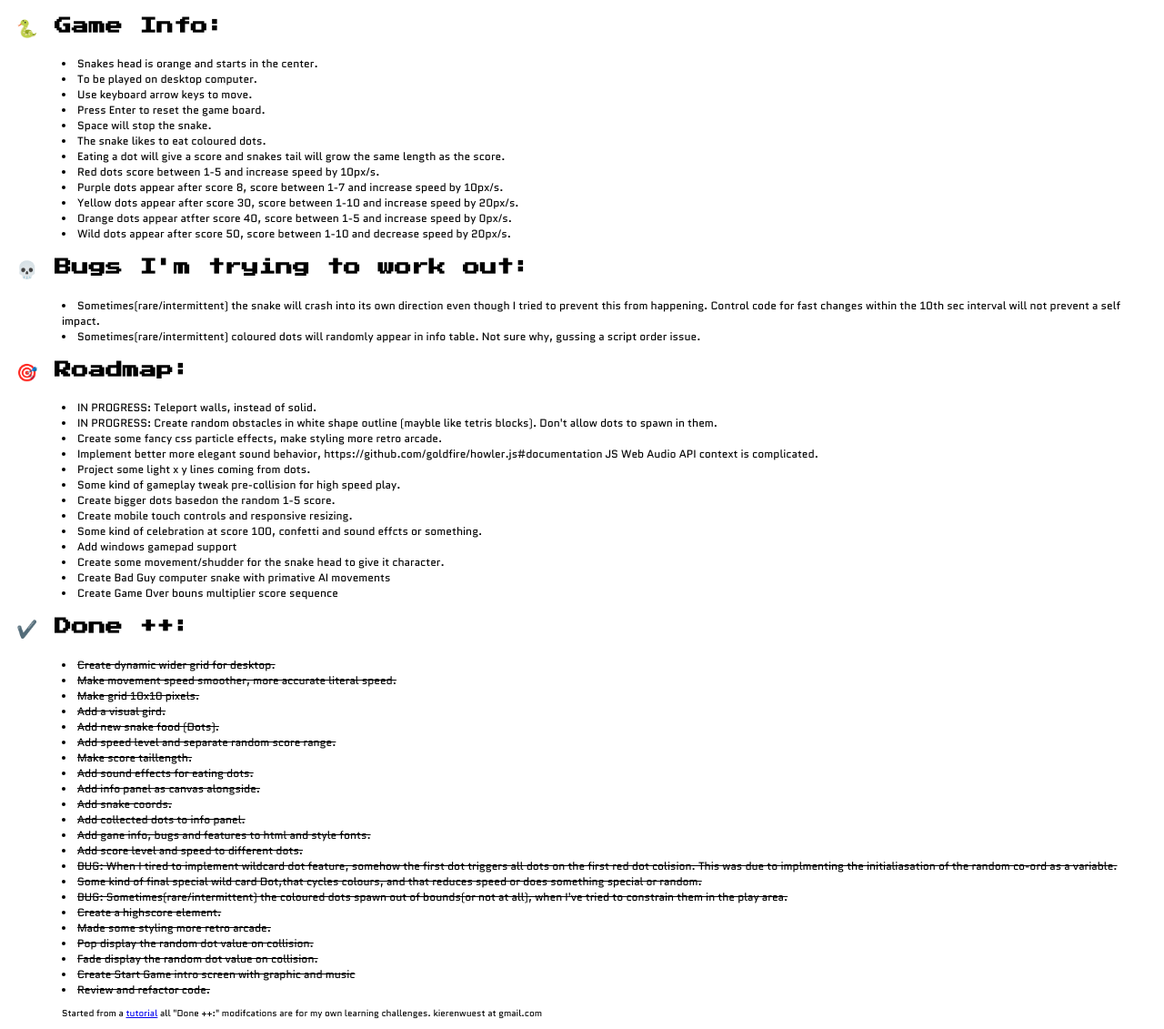
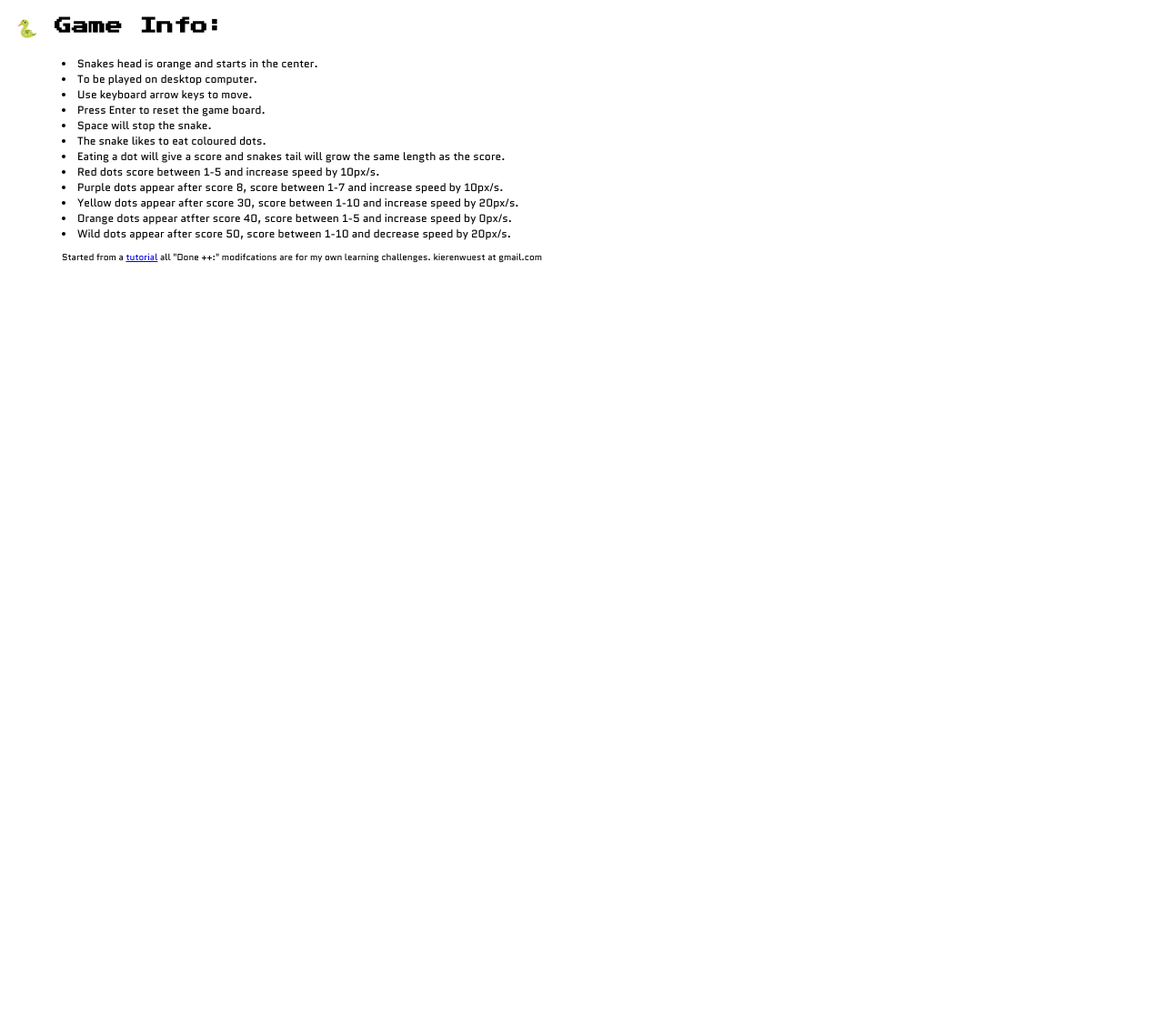
Before and after one commit to kierenwuest/Snake-Plus-Plus, a plain HTML site: page index.html in a window 1280 px wide. Shown: the part 568-1699 px from the top of the page at 91% size. After the commit the page ends 868 px from the top, so only its background shows below. Drawn offline with Linux system fonts and the light colour scheme.

Commit message:
Update index.html

```diff
--- a/index.html
+++ b/index.html
@@ -25,52 +25,6 @@
 <li>Orange dots appear atfter score 40, score between 1-5 and increase speed by 0px/s.
 <li>Wild dots appear after score 50, score between 1-10 and decrease speed by 20px/s.</li>
 
-<h3>💀 Bugs I'm trying to work out:</h3>
-<li>Sometimes(rare/intermittent) the snake will crash into its own direction even though I tried to prevent this from happening. Control code for fast changes within the 10th sec interval will not prevent a self impact.
-<li>Sometimes(rare/intermittent) coloured dots will randomly appear in info table. Not sure why, gussing a script order issue.</li>
-
-<h3>🎯 Roadmap:</h3>
-
-
-<li>IN PROGRESS: Teleport walls, instead of solid.
-<li>IN PROGRESS: Create random obstacles in white shape outline (mayble like tetris blocks). Don't allow dots to spawn in them.
-<li>Create some fancy css particle effects, make styling more retro arcade.
-<li>Implement better more elegant sound behavior, https://github.com/goldfire/howler.js#documentation JS Web Audio API context is complicated.
-<li>Project some light x y lines coming from dots.
-
-<li>Some kind of gameplay tweak pre-collision for high speed play.
-<li>Create bigger dots basedon the random 1-5 score.
-<li>Create mobile touch controls and responsive resizing.
-<li>Some kind of celebration at score 100, confetti and sound effcts or something.
-<li>Add windows gamepad support
-<li>Create some movement/shudder for the snake head to give it character.</li>
-<li>Create Bad Guy computer snake with primative AI movements</li>
-<li>Create Game Over bouns multiplier score sequence</li>
-
-
-<h3>✔️ Done ++:</h3>
-  <li><s>Create dynamic wider grid for desktop.</s></li>
-  <li><s>Make movement speed smoother, more accurate literal speed.</s></li>
-  <li><s>Make grid 10x10 pixels.</s></li>
-  <li><s>Add a visual gird.</s></li>
-  <li><s>Add new snake food (Dots).</s></li>
-  <li><s>Add speed level and separate random score range.</s></li>
-  <li><s>Make score taillength.</s></li>
-  <li><s>Add sound effects for eating dots.</s></li>
-  <li><s>Add info panel as canvas alongside.</s></li>
-  <li><s>Add snake coords.</s></li>
-  <li><s>Add collected dots to info panel.</s></li>
-  <li><s>Add gane info, bugs and features to html and style fonts.</s></li>
-  <li><s>Add score level and speed to different dots.</s></li>
-  <li><s>BUG: When I tired to implement wildcard dot feature, somehow the first dot triggers all dots on the first red dot colision. This was due to implmenting the initialiasation of the random co-ord as a variable.</s></li>
-  <li><s>Some kind of final special wild card Dot,that cycles colours, and that reduces speed or does something special or random.</s></li>
-  <li><s>BUG: Sometimes(rare/intermittent) the coloured dots spawn out of bounds(or not at all), when I've tried to constrain them in the play area.</s></li>
-  <li><s>Create a highscore element.</s></li>
-  <li><s>Made some styling more retro arcade.</s></li>
-  <li><s>Pop display the random dot value on collision.</s></li>
-  <li><s>Fade display the random dot value on collision.</s></li>
-<li><s>Create Start Game intro screen with graphic and music</s></li>
-<li><s>Review and refactor code.</s></li>
   <p>Started from a <a href="https://youtu.be/7Azlj0f9vas?t=1227">tutorial</a> all "Done ++:" modifcations are for my own learning challenges. kierenwuest at gmail.com</p>
     <!-- partial -->
     <script src="script.js"></script>
```
